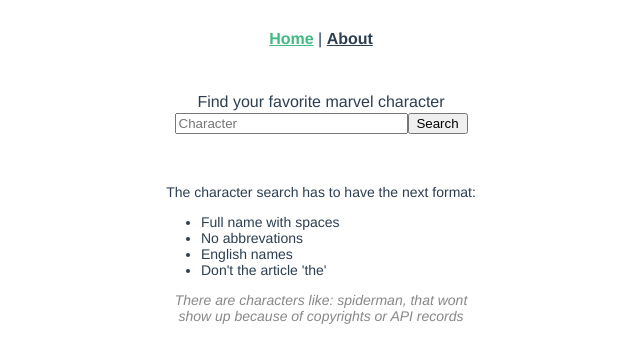
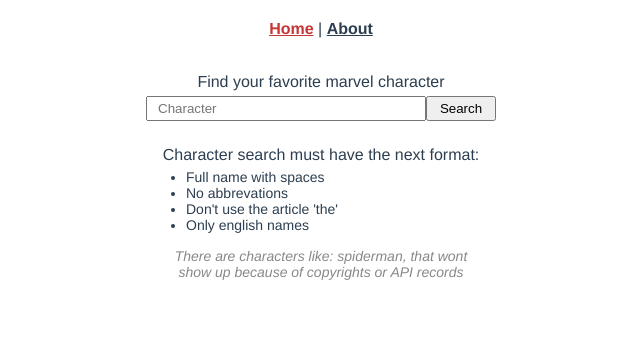
Before and after one commit to robertozh29/marvel-api, a Vue app: page / in a window 1280 px wide. Shown: the top 362 px of the page, without its empty margins (319-959 px from the left). Built offline with nearby package versions, Linux system fonts and the light colour scheme.

Commit message:
Characters  card

```diff
--- a/package.json
+++ b/package.json
@@ -1,5 +1,5 @@
 {
-  "name": "vue-crud",
+  "name": "marvel-api",
   "version": "0.1.0",
   "private": true,
   "scripts": {
--- a/public/index.html
+++ b/public/index.html
@@ -7,6 +7,13 @@
     <link rel="icon" href="<%= BASE_URL %>favicon.ico">
     <title><%= htmlWebpackPlugin.options.title %></title>
   </head>
+<style>
+  *{
+    padding: 0;
+    margin: 0;
+    box-sizing: border-box;
+  }
+</style>
   <body>
     <noscript>
       <strong>We're sorry but <%= htmlWebpackPlugin.options.title %> doesn't work properly without JavaScript enabled. Please enable it to continue.</strong>
--- a/src/App.vue
+++ b/src/App.vue
@@ -7,11 +7,7 @@
 </template>
 
 <style>
-body{
-  padding: 0;
-  margin: 0;
-  box-sizing: border-box;
-}
+
 #app {
   font-family: Avenir, Helvetica, Arial, sans-serif;
   -webkit-font-smoothing: antialiased;
@@ -21,7 +17,7 @@
 }
 
 #nav {
-  padding: 30px;
+  padding: 20px;
 }
 
 #nav a {
@@ -30,6 +26,6 @@
 }
 
 #nav a.router-link-exact-active {
-  color: #42b983;
+  color: #c73535;
 }
 </style>
--- /dev/null
+++ b/src/components/CharacterCard.vue
@@ -0,0 +1,40 @@
+<template>
+    <div class="card">
+        <p>{{name}}</p>
+        <img alt="Character logo" :src="img">
+    </div>
+</template>
+
+<script>
+
+export default {
+    props:{
+        name: {
+            type: String,
+            default: "Character's name"
+        },
+        img: {
+            type: String,
+            default: 'http://i.annihil.us/u/prod/marvel/i/mg/b/40/image_not_available.jpg'
+        }
+    }
+}
+</script>
+
+<style scoped>
+.card{
+    width: 300px;
+    padding: 5px;
+    border-radius: 5px;
+    display: flex;
+    flex-direction: column;
+}
+img{
+    width: 100%;
+}
+.card p{
+    font-weight: 700;
+    font-size: 1.5em;
+    margin: 8px 0;
+}
+</style>
--- a/src/components/HelloWorld.vue
+++ /dev/null
@@ -1,59 +0,0 @@
-<template>
-  <div class="hello">
-    <h1>{{ msg }}</h1>
-    <p>
-      For a guide and recipes on how to configure / customize this project,<br>
-      check out the
-      <a href="https://cli.vuejs.org" target="_blank" rel="noopener">vue-cli documentation</a>.
-    </p>
-    <h3>Installed CLI Plugins</h3>
-    <ul>
-      <li><a href="https://github.com/vuejs/vue-cli/tree/dev/packages/%40vue/cli-plugin-babel" target="_blank" rel="noopener">babel</a></li>
-      <li><a href="https://github.com/vuejs/vue-cli/tree/dev/packages/%40vue/cli-plugin-router" target="_blank" rel="noopener">router</a></li>
-      <li><a href="https://github.com/vuejs/vue-cli/tree/dev/packages/%40vue/cli-plugin-vuex" target="_blank" rel="noopener">vuex</a></li>
-    </ul>
-    <h3>Essential Links</h3>
-    <ul>
-      <li><a href="https://vuejs.org" target="_blank" rel="noopener">Core Docs</a></li>
-      <li><a href="https://forum.vuejs.org" target="_blank" rel="noopener">Forum</a></li>
-      <li><a href="https://chat.vuejs.org" target="_blank" rel="noopener">Community Chat</a></li>
-      <li><a href="https://twitter.com/vuejs" target="_blank" rel="noopener">Twitter</a></li>
-      <li><a href="https://news.vuejs.org" target="_blank" rel="noopener">News</a></li>
-    </ul>
-    <h3>Ecosystem</h3>
-    <ul>
-      <li><a href="https://router.vuejs.org" target="_blank" rel="noopener">vue-router</a></li>
-      <li><a href="https://vuex.vuejs.org" target="_blank" rel="noopener">vuex</a></li>
-      <li><a href="https://github.com/vuejs/vue-devtools#vue-devtools" target="_blank" rel="noopener">vue-devtools</a></li>
-      <li><a href="https://vue-loader.vuejs.org" target="_blank" rel="noopener">vue-loader</a></li>
-      <li><a href="https://github.com/vuejs/awesome-vue" target="_blank" rel="noopener">awesome-vue</a></li>
-    </ul>
-  </div>
-</template>
-
-<script>
-export default {
-  name: 'HelloWorld',
-  props: {
-    msg: String
-  }
-}
-</script>
-
-<!-- Add "scoped" attribute to limit CSS to this component only -->
-<style scoped>
-h3 {
-  margin: 40px 0 0;
-}
-ul {
-  list-style-type: none;
-  padding: 0;
-}
-li {
-  display: inline-block;
-  margin: 0 10px;
-}
-a {
-  color: #42b983;
-}
-</style>
--- a/src/views/Home.vue
+++ b/src/views/Home.vue
@@ -2,18 +2,22 @@
   <div class="home">
     <form @submit.prevent="apiCall">
       <label for="input-1">Find your favorite marvel character</label>
-      <input type="text" placeholder="Character" id="input-1" v-model="character">
+      <input type="text" placeholder="Character" id="input-1" v-model="name">
       <button type="submit">Search</button>
     </form>
 
-    <img v-if="img" alt="Character logo" :src="img">
+    <character-card
+      v-if="search"
+      :name="this.character.name"
+      :img="this.character.thumbnail.path + '.' + this.character.thumbnail.extension"
+    />
     <div v-else class="pre">
-      <p>The character search has to have the next format:</p>
+      <p>Character search must have the next format:</p>
       <ul>
         <li>Full name with spaces</li>
         <li>No abbrevations</li>
-        <li>English names</li>
-        <li>Don't the article 'the'</li>
+        <li>Don't use the article 'the'</li>
+        <li>Only english names</li>
       </ul>
       <i>There are characters like: spiderman, that wont show up because of copyrights or API records</i>
     </div>
@@ -21,31 +25,34 @@
 </template>
 
 <script>
+import CharacterCard from '../components/CharacterCard.vue'
 // ts: 1
 // Public key: 432a5a46f203913911135c4accec3a14
 // Private key: d91cf0759cbff952115965dd6a4aa9c655dc7140
-// String: 1d91cf0759cbff952115965dd6a4aa9c655dc7140432a5a46f203913911135c4accec3a14
-// Hash:
 
 export default {
   name: 'Home',
   components: {
-
+    CharacterCard
   },
   data(){
     return{
-      character: '',
       accessHash: 'ts=1&apikey=432a5a46f203913911135c4accec3a14&hash=341c41503a596deefc5e2ff9e8b1117f',
-      img: ''
+      name: '',
+      character: {},
+      search: false
     }
   },
   methods:{
     async apiCall(){
       try{
-        const call = await fetch(`http://gateway.marvel.com/v1/public/characters?name=${this.character}&${this.accessHash}`)
+        const call = await fetch(`http://gateway.marvel.com/v1/public/characters?name=${this.name}&${this.accessHash}`)
         const response = await call.json();
         console.log(response.data)
-        this.img = response.data.results[0].thumbnail.path + '.jpg'
+        this.character = response.data.results[0];
+        console.log(this.character)
+        this.search = true
+
       }catch(error){
         console.log(error)
       }
@@ -54,39 +61,47 @@
 }
 </script>
 
-<style>
+<style scoped>
+.home{
+  width: 350px;
+  margin: auto;
+  display:flex;
+  flex-direction:column;
+  align-items: center;
+}
 form{
-  width: 300px;
-  margin: 15px auto;
+  width: 100%;
+  margin: 15px;
 }
-
 form label{
     display: block;
-    margin-bottom: 2px;
+    margin-bottom: 5px;
 }
-
 form input[type="text"]{
-  width: 75%;
+  width: 80%;
+  box-sizing: border-box;
+  padding: 3px 10px;
 }
-
 form button{
   width: 20%;
-}
-
-
-
-img{
-  width: 300px;
-  height: 300px;
+  padding: 3px 0;
 }
 
 .pre{
-  margin: 50px auto;
+  margin: 10px auto;
   width: 320px;
   text-align: center;
   font-size: 14px;
 }
+.pre p{
+  font-size: 16px;
+  margin-bottom: 5px;
+}
 
+.pre ul{
+  padding-left:25px;
+  padding-bottom: 15px;
+}
 li{
   text-align: left;
 }
```
Also changed, not shown: 1 other file (tests, documents, lock files or other folders).
